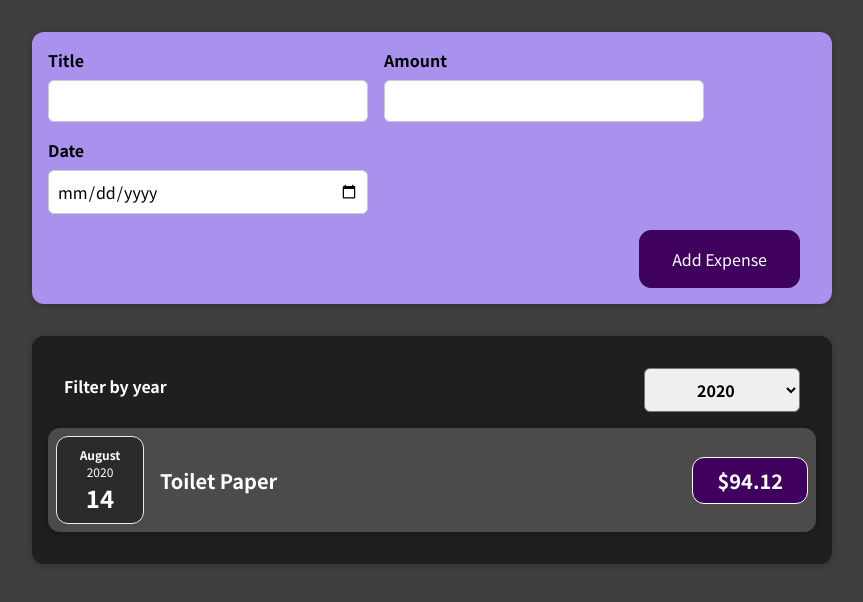
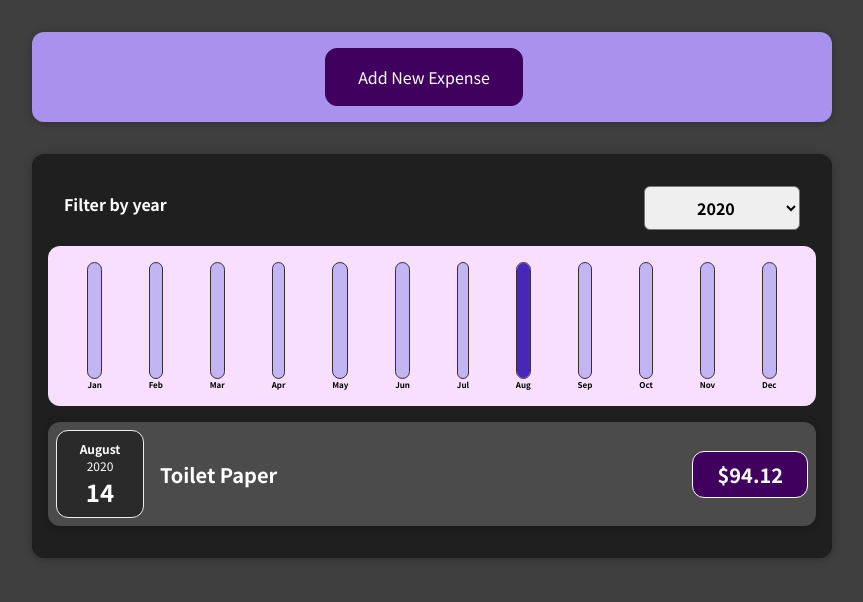
Before and after one commit to psison92/expense-tracker, a React (Create React App) app: page / in a window 1280 px wide. Shown: the top 602 px of the page, without its empty margins (208-1071 px from the left). Built offline with nearby package versions, Linux system fonts and the light colour scheme.

Commit message:
add Chart

```diff
--- /dev/null
+++ b/src/components/Chart/Chart.css
@@ -0,0 +1,9 @@
+.chart {
+  padding: 1rem;
+  border-radius: 12px;
+  background-color: #f8dfff;
+  text-align: center;
+  display: flex;
+  justify-content: space-around;
+  height: 10rem;
+}
--- /dev/null
+++ b/src/components/Chart/Chart.jsx
@@ -0,0 +1,24 @@
+import React from "react";
+
+import ChartBar from './ChartBar'
+import './Chart.css'
+
+const Chart = props => {
+  const dataPointValues = props.dataPoints.map(dataPoint => dataPoint.value)
+  const totalMax = Math.max(...dataPointValues)
+
+  return (
+    <div className="chart">
+      {props.dataPoints.map(dataPoint =>
+        <ChartBar
+          key={dataPoint.label}
+          value={dataPoint.value}
+          maxValue={totalMax}
+          label={dataPoint.label}
+        />
+      )}
+    </div>
+  )
+}
+
+export default Chart;
--- /dev/null
+++ b/src/components/Chart/ChartBar.css
@@ -0,0 +1,30 @@
+.chart-bar {
+  height: 100%;
+  display: flex;
+  flex-direction: column;
+  align-items: center;
+}
+
+.chart-bar__inner {
+  height: 100%;
+  width: 100%;
+  border: 1px solid #313131;
+  border-radius: 12px;
+  background-color: #c3b4f3;
+  overflow: hidden;
+  display: flex;
+  flex-direction: column;
+  justify-content: flex-end;
+}
+
+.chart-bar__fill {
+  background-color: #4826b9;
+  width: 100%;
+  transition: all 0.3s ease-out;
+}
+
+.chart-bar__label {
+  font-weight: bold;
+  font-size: 0.5rem;
+  text-align: center;
+}
--- /dev/null
+++ b/src/components/Chart/ChartBar.jsx
@@ -0,0 +1,22 @@
+import React from "react";
+
+import './ChartBar.css'
+
+const ChartBar = (props) => {
+  let barFillHeight = '0%'
+
+  if (props.maxValue > 0) {
+    barFillHeight = Math.round((props.value / props.maxValue) * 100) + '%'
+  }
+
+  return (
+    <div className="chart-bar">
+      <div className="chart-bar__inner">
+        <div className="chart-bar__fill" style={{ height: barFillHeight }}></div>
+      </div>
+      <div className="chart-bar__label">{props.label}</div>
+    </div>
+  )
+}
+
+export default ChartBar
--- a/src/components/Expenses/ExpenseList.jsx
+++ b/src/components/Expenses/ExpenseList.jsx
@@ -2,6 +2,7 @@
 import './ExpenseList.css'
 import ExpenseItem from "./ExpenseItem"
 import ExpensesFilter from './ExpensesFilter'
+import ExpensesChart from './ExpensesChart'
 
 const ExpenseList = props => {
   const [filteredYear, setFilteredYear] = useState('2020')
@@ -35,6 +36,7 @@
           onChangeFilter={filterChangeHandler}
           selected={filteredYear}
         />
+        <ExpensesChart expenses={filteredExpenses} />
         {expensesContent}
       </div>
     </div>
--- /dev/null
+++ b/src/components/Expenses/ExpensesChart.jsx
@@ -0,0 +1,30 @@
+import React from "react";
+import Chart from "../Chart/Chart";
+
+const ExpensesChart = props => {
+  const chartDataPoints = [
+    { label: 'Jan', value: 0 },
+    { label: 'Feb', value: 0 },
+    { label: 'Mar', value: 0 },
+    { label: 'Apr', value: 0 },
+    { label: 'May', value: 0 },
+    { label: 'Jun', value: 0 },
+    { label: 'Jul', value: 0 },
+    { label: 'Aug', value: 0 },
+    { label: 'Sep', value: 0 },
+    { label: 'Oct', value: 0 },
+    { label: 'Nov', value: 0 },
+    { label: 'Dec', value: 0 },
+  ]
+
+  for (const expense of props.expenses) {
+    const expenseMonth = expense.date.getMonth()
+    chartDataPoints[expenseMonth].value += expense.amount
+  }
+
+  return (
+    <Chart dataPoints={chartDataPoints} />
+  )
+}
+
+export default ExpensesChart
--- a/src/components/Forms/NewExpense.jsx
+++ b/src/components/Forms/NewExpense.jsx
@@ -3,6 +3,7 @@
 import './NewExpense.css'
 
 const NewExpense = props => {
+  const [isEditing, setIsEditing] = useState(false)
   const [enteredTitle, setEnteredTitle] = useState('')
   const [enteredAmount, setEnteredAmount] = useState('')
   const [enteredDate, setEnteredDate] = useState('')
@@ -11,6 +12,14 @@
   //   amount: '',
   //   date: ''
   // })
+
+  const startEditingHandler = () => {
+    setIsEditing(true)
+  }
+
+  const stopEditingHandler = () => {
+    setIsEditing(false)
+  }
 
   const titleChangeHandler = (evt) => {
     setEnteredTitle(evt.target.value)
@@ -33,6 +42,7 @@
       date: new Date(enteredDate)
     }
     props.addExpenseHandler(expenseData)
+    setIsEditing(false)
     setEnteredTitle('')
     setEnteredAmount('')
     setEnteredDate('')
@@ -40,6 +50,8 @@
 
   return (
     <div className="new-expense">
+      {!isEditing && <button onClick={startEditingHandler}>Add New Expense</button>}
+      {isEditing &&
         <form onSubmit={submitHandler}>
           <div className="new-expense__controls">
             <div className="new-expense__control">
@@ -72,9 +84,11 @@
             </div>
           </div>
           <div className="new-expense__actions">
+            <button type="button" onClick={stopEditingHandler}>Cancel</button>
             <button type="submit">Add Expense</button>
           </div>
         </form>
+      }
     </div>
   )
 }
```
Lines whose indentation alone changed are shown as unchanged.
